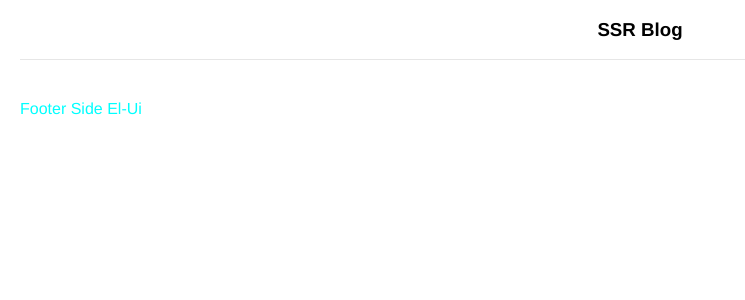
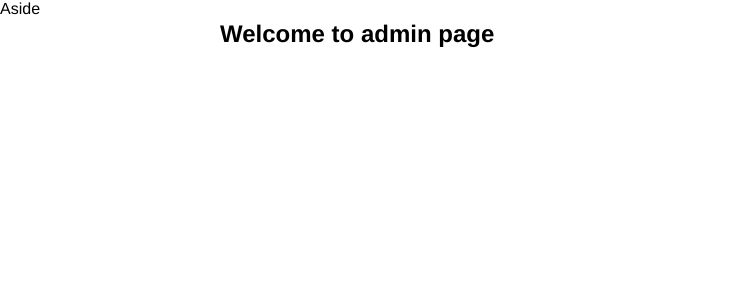
Before and after one commit to vladimirKartyshov/Nuxt-blog, a Nuxt app: page /admin in a window 1280 px wide. Shown: the top 300 px of the page, without its empty margins (0-745 px from the left). Built offline with nearby package versions, Linux system fonts and the light colour scheme.

Commit message:
панель администратора начало

```diff
--- /dev/null
+++ b/layouts/admin.vue
@@ -0,0 +1,26 @@
+<template>
+  <div class='admin-layout-wrap'>
+  <el-container :style="{height: '100%'}">
+    <el-aside width="200px">
+      Aside
+    </el-aside>
+    <el-main>
+      <nuxt/>
+    </el-main>
+  </el-container>
+  </div>
+
+</template>
+
+<script>
+export default {
+  name: 'Admin'
+}
+</script>
+
+<style scoped>
+.admin-layout-wrap {
+  width: 100%;
+  height: 100vh;
+}
+</style>
--- /dev/null
+++ b/pages/admin/index.vue
@@ -0,0 +1,14 @@
+<template>
+  <h1>Welcome to admin page</h1>
+</template>
+
+<script>
+export default {
+  name: 'Index',
+  layout: 'admin'
+}
+</script>
+
+<style scoped>
+
+</style>
```
